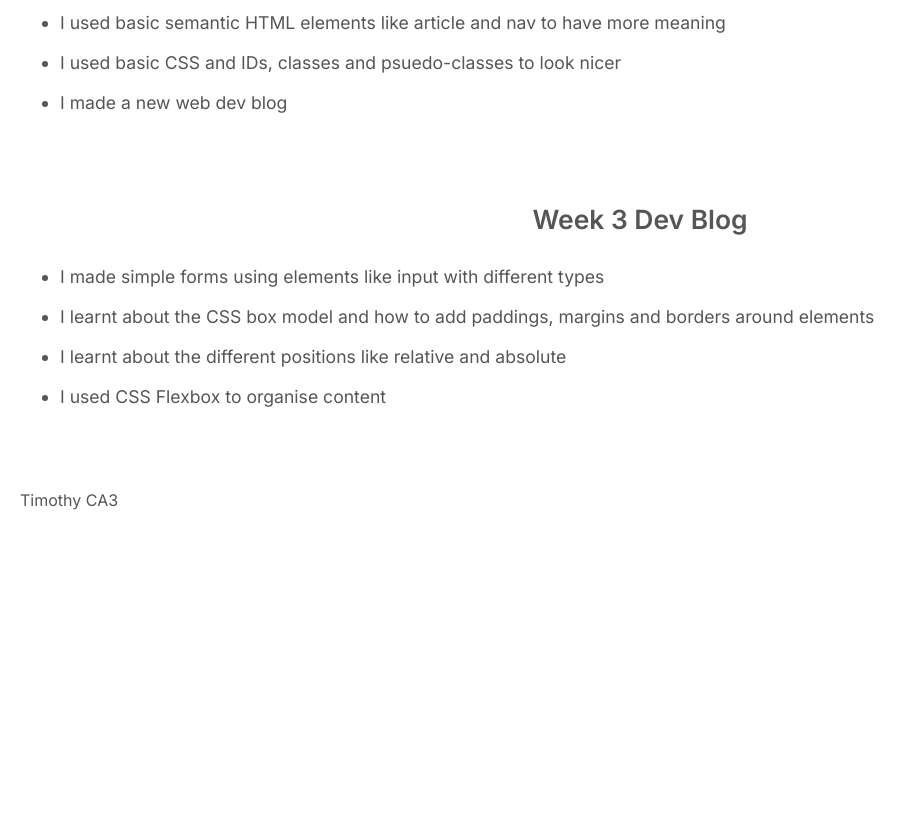
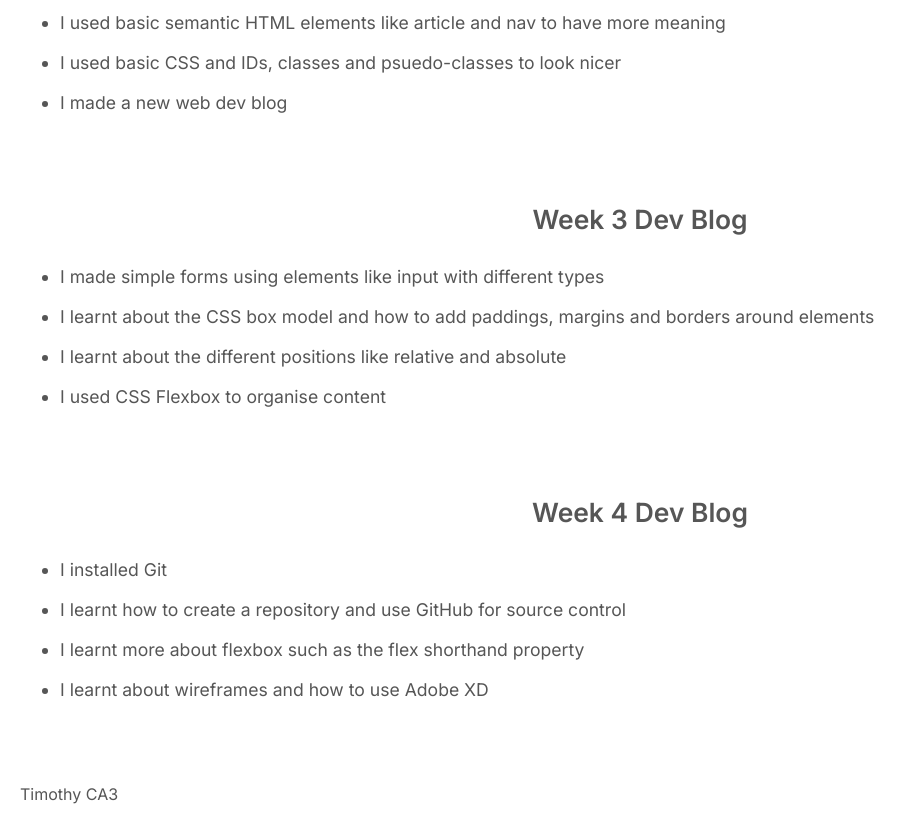
Before and after one commit to NPTimothy/NPTimothy.github.io, a plain HTML site: page index.html in a window 1280 px wide. Shown: the part 575-1415 px from the top of the page, without its empty margins (0-913 px from the left). Before the commit the page ends 1121 px from the top, so only its background shows below. Drawn offline with Linux system fonts and the light colour scheme.

Commit message:
Update blog

```diff
--- a/index.html
+++ b/index.html
@@ -56,6 +56,22 @@
                 <li>I used CSS Flexbox to organise content</li>
             </ul>
         </article>
+
+        <article>
+            <h2 class="title">Week 4 Dev Blog</h2>
+            <ul>
+                <li>I installed Git</li>
+                <li>
+                    I learnt how to create a repository and use GitHub for
+                    source control
+                </li>
+                <li>
+                    I learnt more about flexbox such as the flex shorthand
+                    property
+                </li>
+                <li>I learnt about wireframes and how to use Adobe XD</li>
+            </ul>
+        </article>
         <footer>
             <p>Timothy CA3</p>
         </footer>
```
